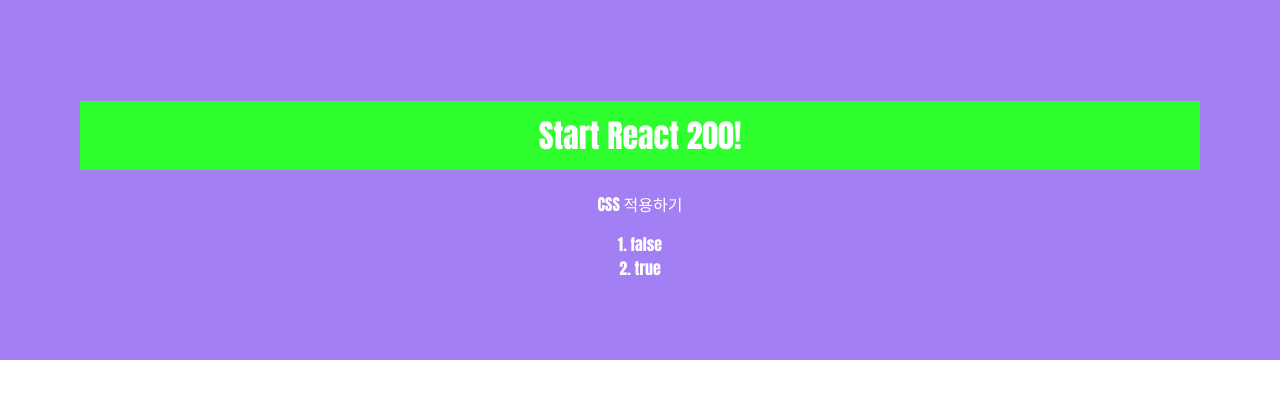
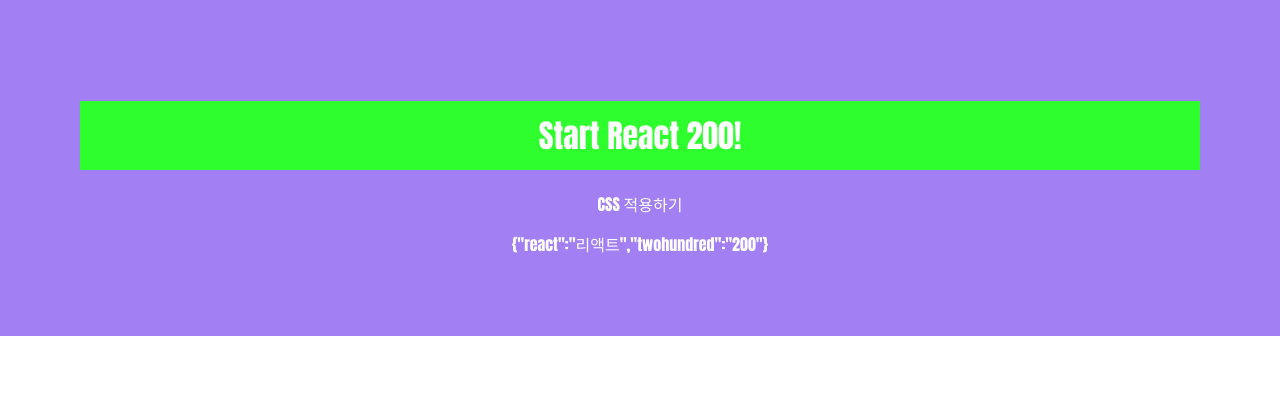
Before and after one commit to my-choe/react200, a React (Create React App) app: page / in a window 1280 px wide. Shown: the top 398 px of the page. Built offline with nearby package versions, Linux system fonts and the light colour scheme.

Commit message:
020 props 객체형으로 사용하기

```diff
--- a/src/App.js
+++ b/src/App.js
@@ -1,14 +1,13 @@
 import React from 'react';
 import './App.css';
-import PropsBoolean from './R019_PropsBoolean';
+import PropsObjVal from './R020_PropsObjVal';
 
 function App() {
   return (
     <div>
       <h1>Start React 200!</h1>
       <p>CSS 적용하기</p>
-      <PropsBoolean BooleanTrueFalse={false}/>
-      <PropsBoolean BooleanTrueFalse/>
+      <PropsObjVal ObjectJson={{react:"리액트", twohundred:"200"}}/>
     </div>
   );
 }
--- /dev/null
+++ b/src/R020_PropsObjVal.js
@@ -0,0 +1,29 @@
+import React, { Component } from 'react';
+import datatype from 'prop-types';
+
+
+/**
+ * props 값을 하위 컴포넌트에 전달할 경우, 자료형을 object로 선언.
+ * 하지만 객체 형태(객체 내부 변수들)의 자료형을 선언할 때는 shape이라는 유형 사용
+ */
+class R020_PropsObjVal extends Component {
+    render(){
+        let {
+            ObjectJson
+        } = this.props
+        return(
+            <div style={{padding:"0px"}}>
+                {JSON.stringify(ObjectJson)}
+            </div>
+        )
+    }
+}
+
+R020_PropsObjVal.propTypes = {
+    ObjectJson: datatype.shape({
+        react: datatype.string,
+        twohundred: datatype.number // String으로 전달했지만 number로 선언해서 콘솔 경고창 발생
+    })
+}
+
+export default R020_PropsObjVal;
```
